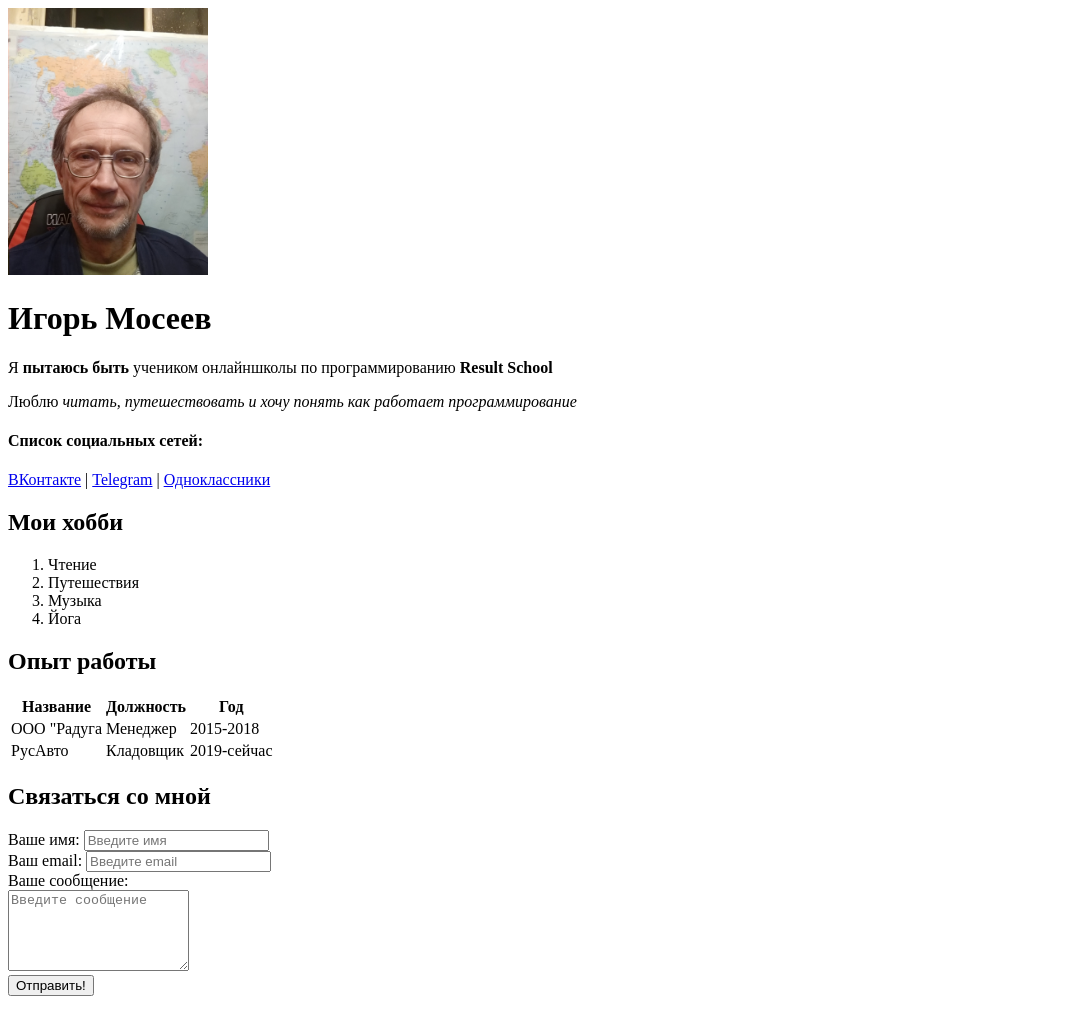
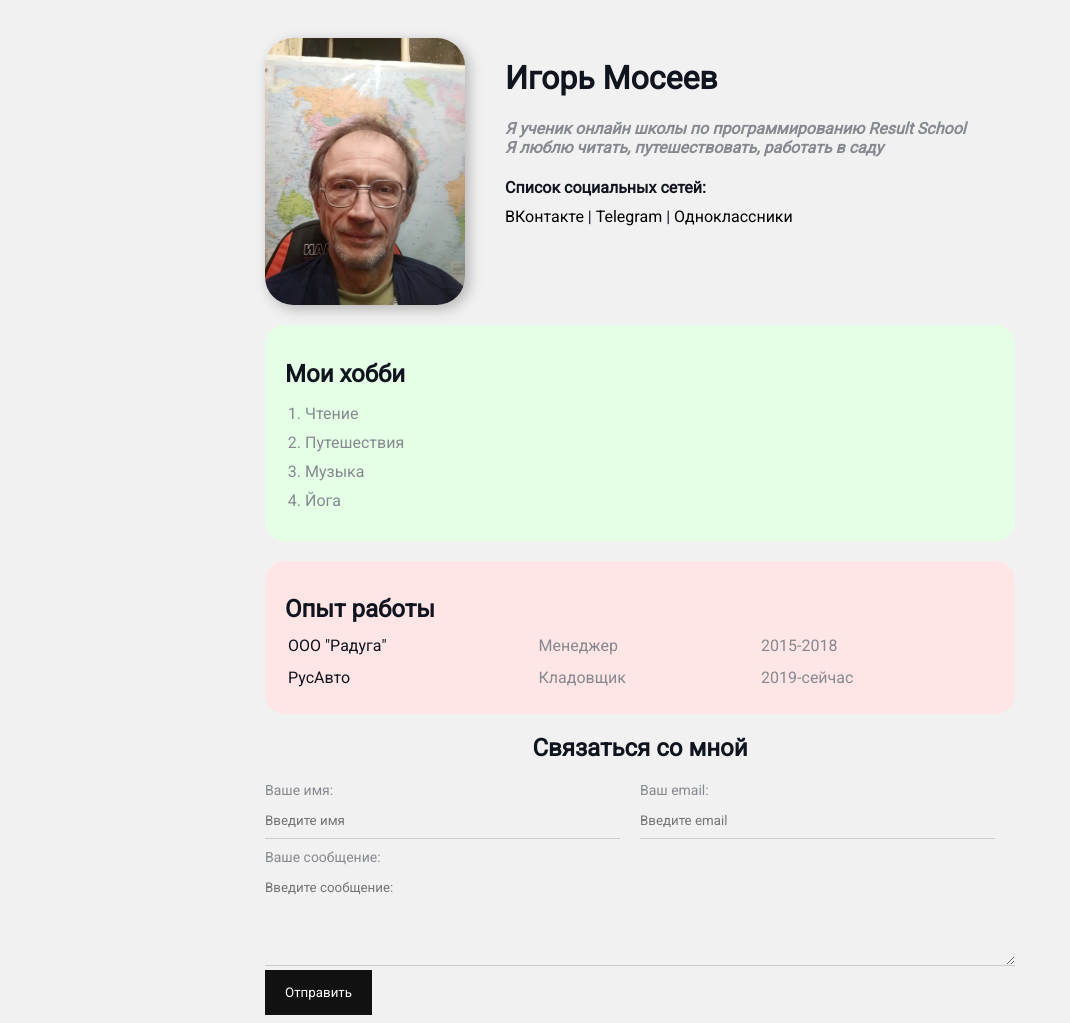
Before and after one commit to mig62-yandex/resume, a plain HTML site: page index.html in a window 1280 px wide. Shown: the whole page, without its empty margins (0-1070 px from the left). Drawn offline with Linux system fonts and the light colour scheme.

Commit message:
Add styles

```diff
--- a/index.html
+++ b/index.html
@@ -4,52 +4,62 @@
     <meta charset="UTF-8">
     <meta http-equiv="X-UA-Compatible" content="IE=edge">
     <meta name="viewport" content="width=device-width, initial-scale=1.0">
-<meta name="keywords" content="igor, cv, resume">
-<meta name="description" content="Это сайт - резюме Игоря Мосеева">
+    <meta name="keywords" content="igor, cv,resume">
+    <meta name="description" content="Это сайт-резюме Игоря Мосеева">
+    <link rel="stylesheet" href="styles.css">
     <title>Igor Resume</title>
 </head>
 <body>
 
-<img src="avatar.jpg" alt="Игорь Мосеев" width="200">
+  <div class="container">
+    <div class="info">
+    <img src="avatar.jpg" alt="Игорь Мосеев" class="avatar">
+
+      <div class="info-text">
 
         <h1>Игорь Мосеев</h1>
 
-  <p>Я <strong>пытаюсь быть</strong> учеником онлайншколы по программированию <strong> Result School</strong></p>
+        <p>Я ученик <strong>онлайн школы </strong>по программированию <strong>Result School</strong></p>
 
-<p>Люблю <em>читать, путешествовать и хочу понять как работает программирование</em></p>
+        <p>Я люблю <em>читать, путешествовать, работать в саду</em></p>
 
         <h4>Список социальных сетей:</h4>
+        <a href="https://vk.com/id773479501" target="_blank">ВКонтакте</a>
+    |
+        <a href="https://t.me/igor_moseev" target="_blank">Telegram</a>
+    |
+        <a href="https://ok.ru/profile/535723163954" target="_blank">Одноклассники</a>
+      </div>
+  </div>
 
-<a href="https://vk.com/id773479501"target="_blank">ВКонтакте</a>
-|
-<a href="https://t.me/igor_moseev"target="_blank">Telegram</a>
-|
-<a href="https://ok.ru/profile/535723163954"target="_blank">Одноклассники</a>
-
+  <div class="card bg-green">
     <h2>Мои хобби</h2>
 
-<ol>
+    <ol class="list">
         <li>Чтение</li>
         <li>Путешествия</li>
         <li>Музыка</li>
         <li>Йога</li>
     </ol>
+  </div>
 
+  <div class="card bg-red">
     <h2>Опыт работы</h2>
 
-<table>
-<thead>
+    <table class="table">
+      <!-- <thead>
         <tr>
           <th>Название</th>
           <th>Должность</th>
           <th>Год</th>
         </tr>
-</thead>
+      </thead> -->
       <tbody>
         <tr>
-<td>ООО "Радуга</td>
+           <td>ООО "Радуга"</td>
            <td>Менеджер</td>
            <td>2015-2018</td>
+           </td>
         </tr>
         <tr>
             <td>РусАвто</td>
@@ -58,27 +68,31 @@
         </tr>
       </tbody>
     </table>
+  </div>
 
+    <form action="/" class="form">
       <h2>Связаться со мной</h2>
 
-<form action="">
-<div>
+      <div class="form-row">
+
+       <div class="form-group">
          <label for="name">Ваше имя:</label>
         <input type="text" id="name" placeholder="Введите имя">
        </div>
 
-<div>
+       <div class="form-group">
           <label for="email">Ваш email:</label>
           <input type="email" id="email" placeholder="Введите email">
        </div>
-
-<div>
-    <label for="message">Ваше сообщение:</label>
-    <br>
-    <textarea id="message" cols="20" rows="5" placeholder="Введите сообщение"></textarea>
       </div>
 
-<input type="submit" value="Отправить!">
+       <div class="form-group">
+          <label for="message">Ваше сообщение:</label>
+          <textarea id="message" cols="20" rows="5" placeholder="Введите сообщение:"></textarea>
+       </div>
+
+       <input class="btn" type="submit" value="Отправить">
       </form>
+  </div>
 </body>
 </html>
--- /dev/null
+++ b/styles.css
@@ -0,0 +1,184 @@
+@import url('https://fonts.googleapis.com/css2?family=Roboto&display=swap');
+
+body {
+  font-family: 'Roboto', sans-serif;
+  font-size: 16px;
+  font-weight: normal;
+  background: #f1f1f1;
+  color: #0f141e;
+}
+
+a {
+  color: #000;
+  text-decoration: none;
+}
+
+a:hover {
+  text-decoration: underline;
+}
+
+a:active {
+  color: blue;
+}
+
+a:visited {
+  color: gray;
+}
+
+.container {
+  max-width: 750px;
+  margin: auto;
+  padding-top: 30px;
+}
+
+.avatar {
+  width: 200px;
+  border-radius: 28px;
+  box-shadow: 4px 4px 14px rgba(0, 0, 0, .25);
+}
+
+.info {
+  margin-bottom: 20px;
+  display: flex;
+}
+
+.info-text {
+  margin-left: 40px;
+}
+
+.info-text p {
+  font-style: italic;
+  font-weight: bold;
+  color: #86898f;
+  margin: 0;
+}
+
+.info-text h4 {
+  margin-bottom: 10px;
+}
+
+@media (max-widht: 550px) {
+  .info {
+    display: block;
+    text-align: center;
+  }
+}
+
+.card {
+  border-radius: 20px;
+  padding: 15px 20px;
+  margin-bottom: 20px;
+}
+
+.card h2 {
+  margin-bottom: 10px;
+}
+
+.bg-yellow {
+  background: #fff9dc;
+}
+
+.bg-red {
+  background: #ffe5e5;
+}
+
+.bg-green {
+  background: #e5ffe7;
+}
+
+.btn {
+  background: #111;
+  padding: 15px 20px;
+  color: #fff;
+  border: none;
+  font-family: inherit;
+  cursor: pointer;
+}
+
+.btn:hover {
+  opacity: 0.8;
+}
+
+.list {
+  padding: 0 20px;
+}
+
+.list li {
+  color: #86898f;
+  margin-bottom: 10px;
+}
+
+.link-list {
+  list-style: none;
+  padding: 0;
+}
+
+.link-list li {
+  margin-bottom: 10px;
+  border-bottom: 1px solid #ccc;
+  padding-bottom: 5px;
+}
+
+.table {
+  width: 100%;
+}
+
+.table td {
+  padding-bottom: 10px;
+}
+
+.table td:nth-child(2),
+ .table td:nth-child(3) {
+  color: #86898f;
+}
+
+.form h2 {
+  text-align: center;
+}
+
+.form-row {
+  margin-bottom: 10px;
+  display: flex;
+}
+
+.form-row .form-group {
+  margin-right: 20px;
+  width: 50%;
+  /* display: inlin-block;  */
+  /* width: calc(50%-20px); */
+}
+
+.form-rou .form-group:last-child {
+  margin-right: 0;
+}
+
+@media (max-widht: 550px) {
+  .form-rou {
+    display: block;
+  }
+
+  .form-rou .form-group {
+    width: 100%;
+    margin-right: 0;
+    margin-bottom: 10px;
+  }
+}
+
+.form-group label {
+  display: block;
+  font-size: 14px;
+  color: #86898f;
+}
+
+ .form-group input,
+ .form-group textarea {
+  width: 100%;
+  box-sizing: border-box;
+  border: none;
+  background: transparent;
+  border-bottom: 1px solid #ccc;
+  color: #000;
+  padding: 15px 0 10px;
+  outline: none;
+  font-family: inherit;
+}
```
Lines whose indentation alone changed are shown as unchanged.
